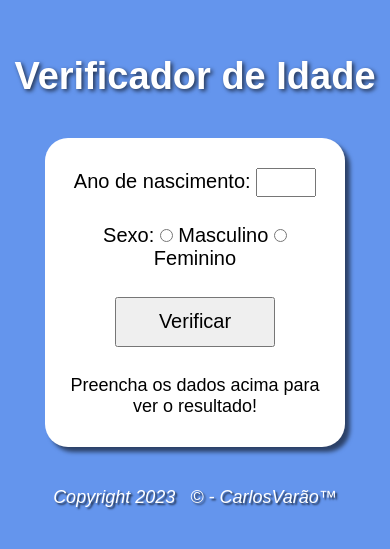
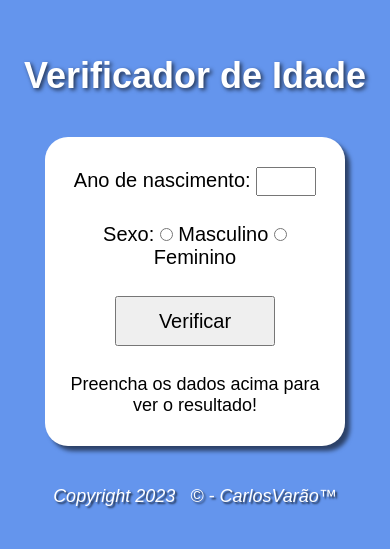
Before and after one commit to CarlosVarao/Projetos-de-aprendizagem, a plain HTML site: page Projeto-validador-de-idade/index.html in a window 390 px wide. Shown: the part 141-690 px from the top of the page. Drawn offline with Linux system fonts and the light colour scheme; files that its build step writes are made by us from their sources.

Commit message:
Update medias-orientation-portrait.css

```diff
--- a/Projeto-validador-de-idade/medias-orientation-portrait.css
+++ b/Projeto-validador-de-idade/medias-orientation-portrait.css
@@ -17,7 +17,7 @@
 @media screen and (max-width: 480px) {
 
   header{
-    font-size: 21px;
+    font-size: 20px;
     font-weight: 600;
   }
 
@@ -30,7 +30,7 @@
 @media screen and (max-width:390px) {
 
   header{
-    font-size: 19px;
+    font-size: 18px;
     font-weight: 600;
   }
 
```
